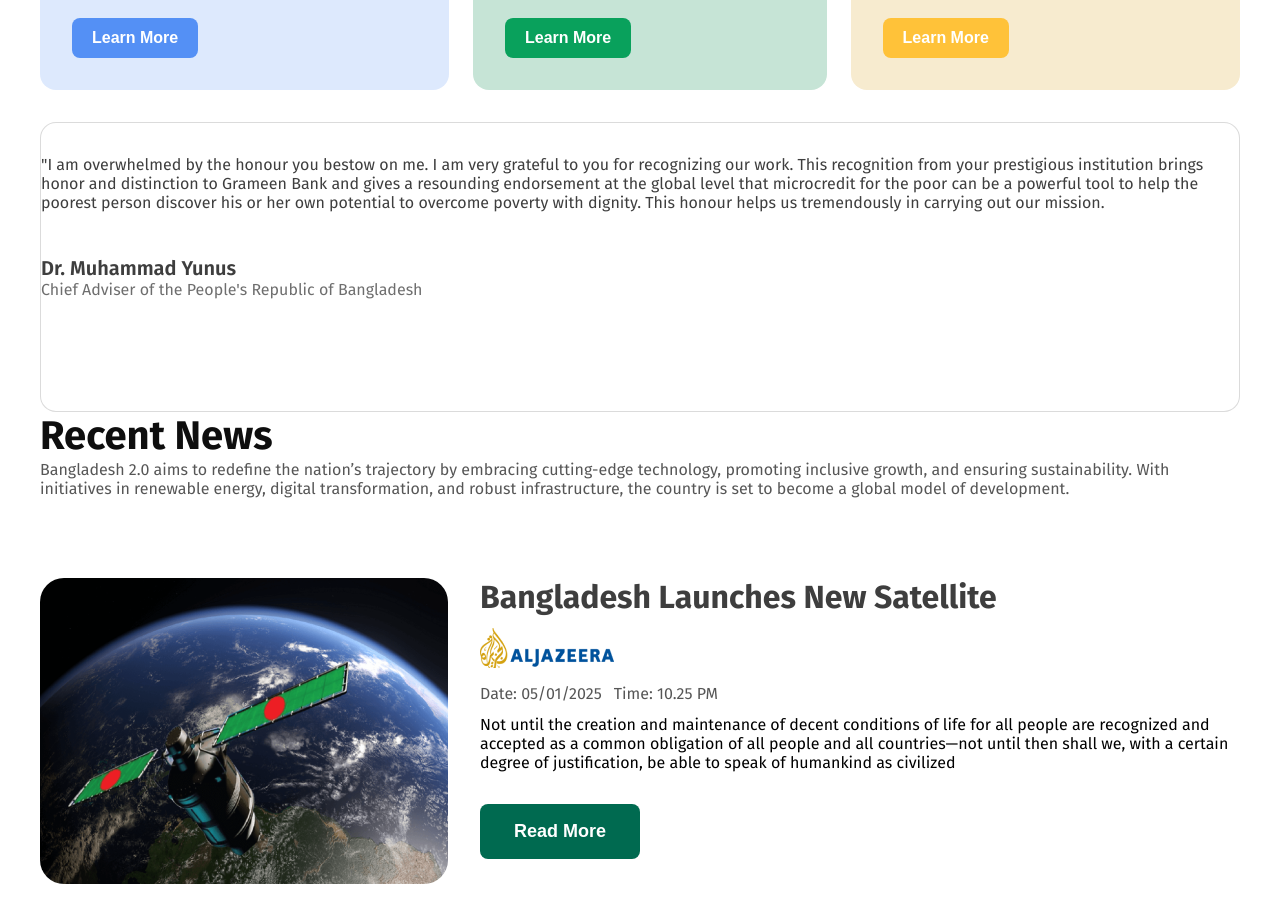
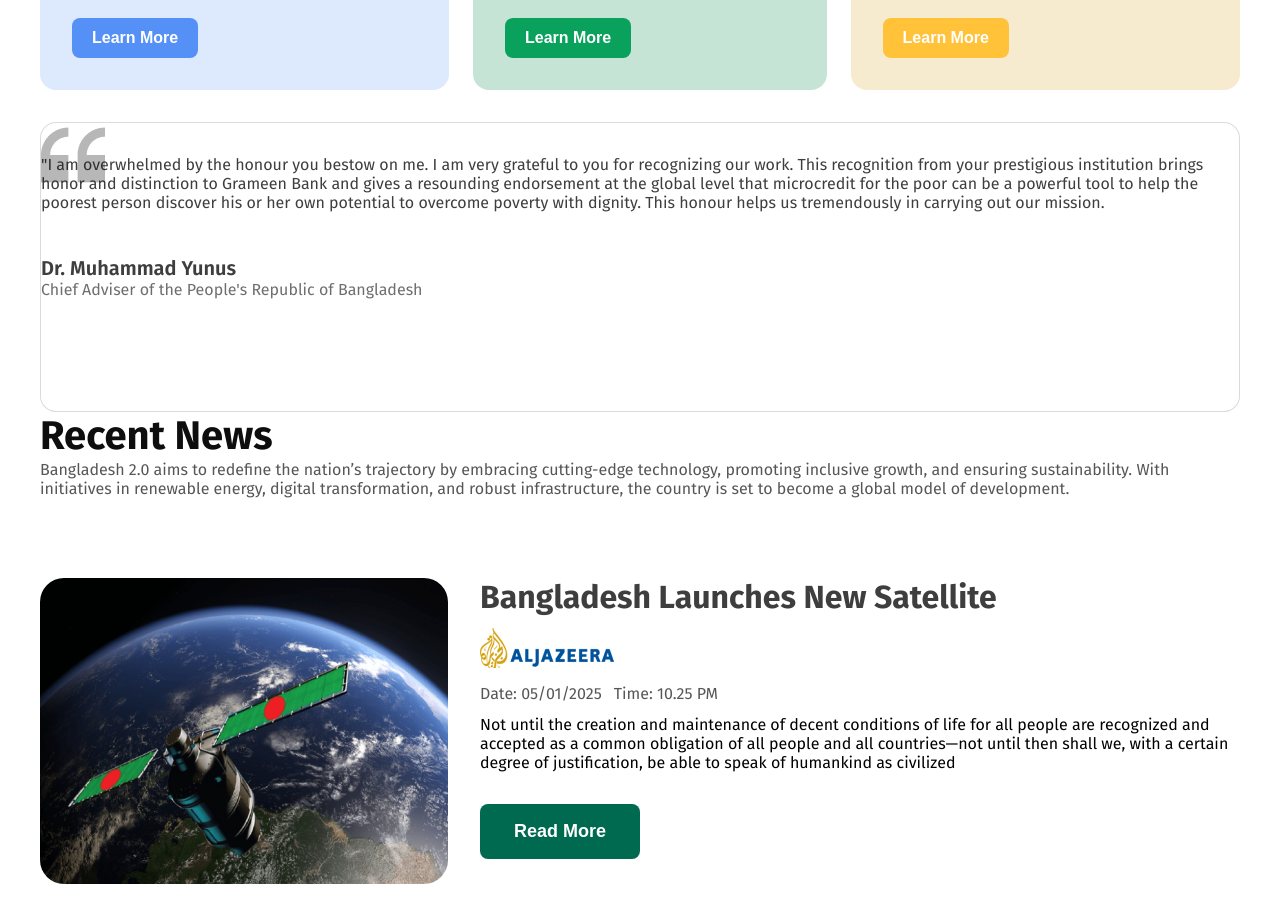
Before and after one commit to Arpan-collab/assignment-1, a plain HTML site: page index.html in a window 1280 px wide. Shown: the part 1620-2540 px from the top of the page. Drawn offline with Linux system fonts and the light colour scheme.

Commit message:
git image problem

```diff
--- a/styles/style.css
+++ b/styles/style.css
@@ -177,7 +177,7 @@
   color: rgba(14, 14, 14, 0.6);
 }
 #quote_image {
-  background-image: url("./assets/quote-bg.png");
+  background-image: url("/assets/quote-bg.png");
   background-repeat: no-repeat;
 }
 /* Recent news section style */
```
